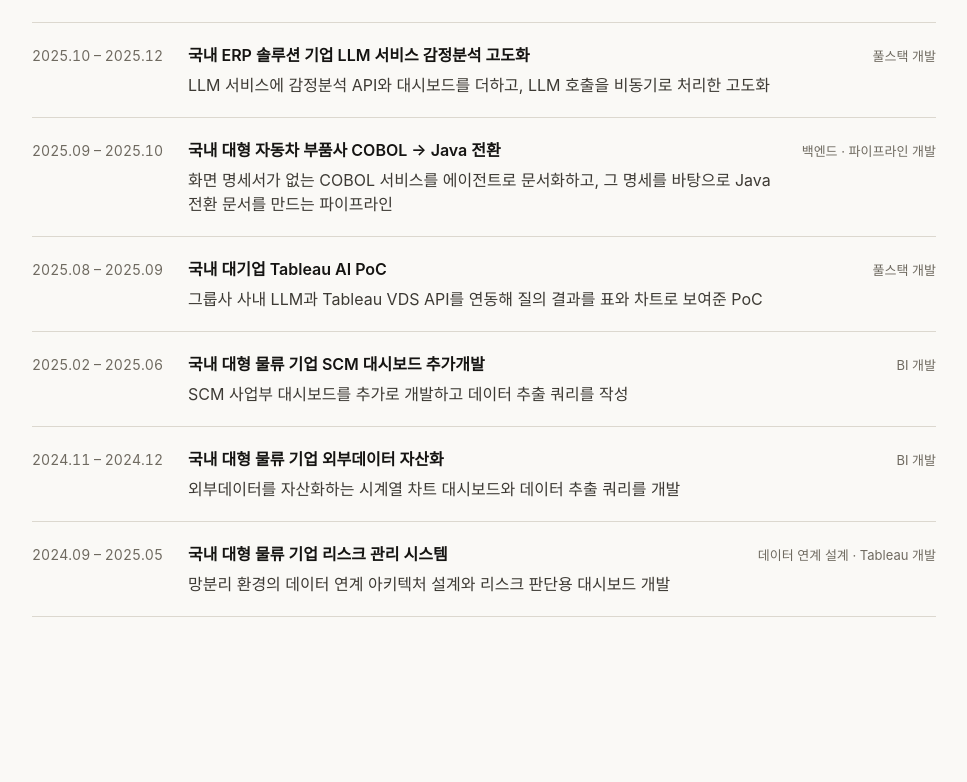
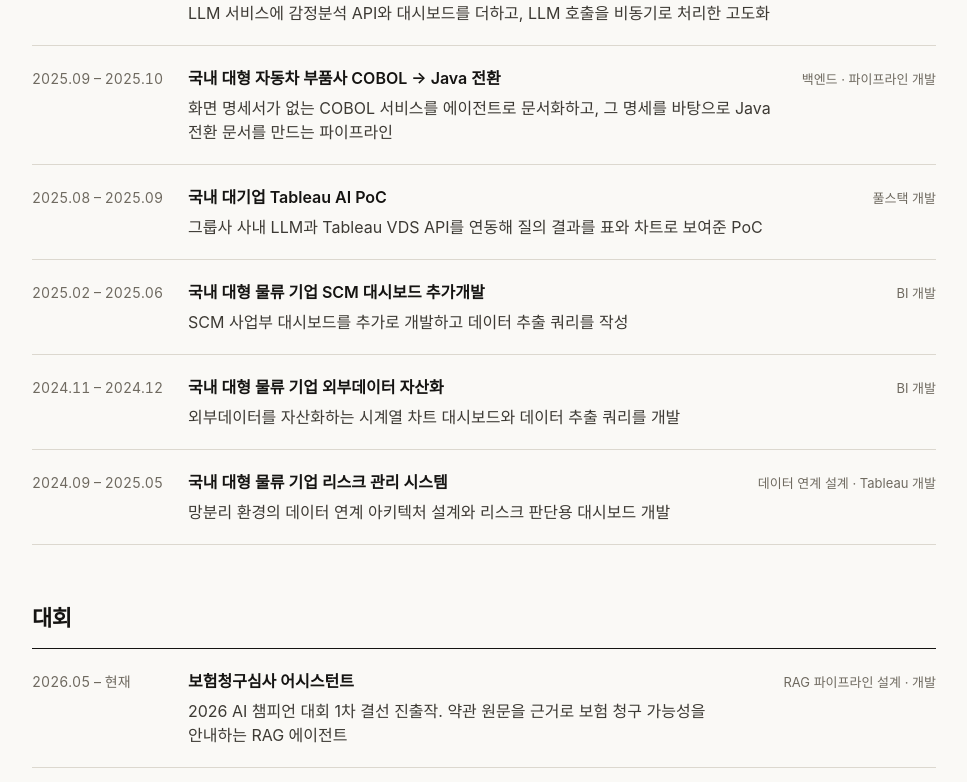
Before and after one commit to HoyoungParkme/my_blog, a React (Vite) app: page /projects in a window 1280 px wide. Shown: the part 888-1670 px from the top of the page, without its empty margins (276-1243 px from the left). Before the commit the page ends 1601 px from the top, so only its background shows below. Built offline with nearby package versions, Linux system fonts and the light colour scheme; a web font is replaced by a local one.

Commit message:
feat: 대회 출품작을 업무 프로젝트와 분리 + AI 챔피언 1차 결선 표기 바로잡기

```diff
--- a/src/content/profile.ts
+++ b/src/content/profile.ts
@@ -15,6 +15,8 @@ export interface HistoryEntry {
   term: string;
   name: string;
   detail?: string;
+  /** 사이트 안 상세 페이지 주소. 있으면 이름이 링크가 된다. (예: 대회 출품작 상세) */
+  href?: string;
 }
 
 export const profile = {
@@ -65,11 +67,16 @@ export const certifications: HistoryEntry[] = [
 
 /**
  * 대회. term은 진출 결과가 발표된 달이다.
- * AI 챔피언: 본선 심사 통과 40팀 = 결선 진출(2026.08 발표). 부산 Big Data 활용 대회: 서류평가 통과 14팀 = 본선 진출(2026.09 발표).
+ * AI 챔피언: 본선 심사 통과 = 1차 결선 진출 40팀(일반 20 / 국내 AI 20, 2026.08.21 공식 공지). 국내 AI 트랙 지원 122팀. 부산 Big Data 활용 대회: 서류평가 통과 14팀 = 본선 진출(2026.09 발표).
  */
 export const competitions: HistoryEntry[] = [
   { term: "2026.09", name: "2026년 Big Data 활용 대회 본선 진출", detail: "부산 빅데이터혁신센터" },
-  { term: "2026.08", name: "2026 AI 챔피언 대회 결선 진출", detail: "과학기술정보통신부" },
+  {
+    term: "2026.08",
+    name: "2026 AI 챔피언 대회 1차 결선 진출",
+    detail: "과학기술정보통신부",
+    href: "/projects/insurance-claim-assistant",
+  },
 ];
 
 export const education: HistoryEntry[] = [
--- a/src/content/projects.ts
+++ b/src/content/projects.ts
@@ -33,6 +33,8 @@ export interface Project {
   year: string;
   /** 소속. 상세 사이드바의 "소속" 행에 표시된다. */
   org: string;
+  /** 대회 출품작이면 "contest". 없으면 업무 프로젝트다. Projects 화면에서 묶음을 나누고, About 첫 화면 목록에서는 뺀다. */
+  kind?: "contest";
   /** `YYYY.MM – YYYY.MM` 형식. 진행 중이면 `YYYY.MM – 현재`, 투입 전이면 `YYYY.MM 투입 예정`. */
   period: string;
   /** 카드와 사이드바에 쓰이는 짧은 역할 표기 */
@@ -87,14 +89,15 @@ export const projects: Project[] = [
     title: "보험청구심사 어시스턴트",
     year: "2026",
     org: "디포커스 AI 팀",
+    kind: "contest",
     period: "2026.05 – 현재",
     roleShort: "RAG 파이프라인 설계 · 개발",
     tags: ["Upstage Document Parse", "Solar", "GraphRAG", "Neo4j", "FastAPI"],
-    summary: "2026 AI 챔피언 대회 결선 진출작. 약관 원문을 근거로 보험 청구 가능성을 안내하는 RAG 에이전트",
+    summary: "2026 AI 챔피언 대회 1차 결선 진출작. 약관 원문을 근거로 보험 청구 가능성을 안내하는 RAG 에이전트",
     problem:
       "보험 약관은 길고 어려워 내 사고가 보장되는지 스스로 판단하기 어렵습니다. 보험사 상담에는 보험사 입장이 섞일 수 있고, 일반 AI 챗봇은 근거 없이 된다·안 된다를 단정할 위험이 있습니다.",
     role:
-      "팀에서 약관 문서를 추출해 GraphRAG로 구성하고 챗봇에 연동하는 파이프라인을 설계하고 개발했습니다(프론트엔드와 시나리오는 팀원 담당). 국내 AI 트랙 규정에 맞춰 문서 추출과 추론은 Upstage(Document Parse·Solar)로 구성했습니다.",
+      "3명 팀에서 개발을 맡아, 약관 문서를 추출해 GraphRAG로 구성하고 챗봇에 연동하는 파이프라인을 설계하고 개발했습니다. 화면, LangGraph 대화 흐름, 사용자 서류 추출(Upstage IE), Azure 배포까지 직접 구현했고, 기획과 시나리오는 팀원이 맡았습니다. 국내 AI 트랙 규정에 맞춰 문서 추출과 추론은 Upstage(Document Parse·Solar)로 구성했습니다.",
     highlights: [
       {
         title: "약관을 구조째 추출한다",
@@ -114,7 +117,7 @@ export const projects: Project[] = [
       },
     ],
     result:
-      "2026 AI 챔피언 대회에 국내 AI 트랙으로 출전해, 본선 심사를 통과한 40개 팀에 들어 결선에 진출했습니다. 가장 크게 배운 것은 개발의 기준을 사용자에게 두는 일입니다. 정보를 자세히 많이 받아 매핑할수록 답은 정확해지지만, 사용자에게는 그 질문들이 과합니다. 그래서 질문이 길어지면 그때까지 받은 정보로 부분 판단을 내리게 하는 식으로, 정확도와 사용자 부담 사이의 중간을 찾았습니다.",
+      "2026 AI 챔피언 대회 국내 AI 트랙에 출전해, 지원한 122개 팀 중 1차 결선에 오른 20개 팀에 들었습니다. 가장 크게 배운 것은 개발의 기준을 사용자에게 두는 일입니다. 정보를 자세히 많이 받아 매핑할수록 답은 정확해지지만, 사용자에게는 그 질문들이 과합니다. 그래서 질문이 길어지면 그때까지 받은 정보로 부분 판단을 내리게 하는 식으로, 정확도와 사용자 부담 사이의 중간을 찾았습니다.",
     flow: insuranceClaimFlow,
     links: { github: "https://github.com/yonghyun-dev/Insurance-Helper" },
   },
@@ -266,15 +269,22 @@ export function findProject(slug: string): Project | undefined {
   return projects.find((project) => project.slug === slug);
 }
 
+/** 업무 프로젝트(대회 출품작 제외). 배열 순서(최신순)를 따른다. */
+export const workProjects = projects.filter((project) => project.kind !== "contest");
+
+/** 대회 출품작. 배열 순서(최신순)를 따른다. */
+export const contestProjects = projects.filter((project) => project.kind === "contest");
+
 /**
  * 상세 페이지의 이전/다음 프로젝트를 찾는다.
- * 배열 순서(최신순)를 그대로 따르며, 양 끝에서는 해당 방향이 undefined다.
+ * Projects 화면에 보이는 순서(업무 프로젝트 → 대회)를 따르며, 양 끝에서는 해당 방향이 undefined다.
  */
 export function findProjectNeighbors(slug: string): {
   prev?: Project;
   next?: Project;
 } {
-  const index = projects.findIndex((project) => project.slug === slug);
+  const listed = [...workProjects, ...contestProjects];
+  const index = listed.findIndex((project) => project.slug === slug);
   if (index === -1) return {};
-  return { prev: projects[index - 1], next: projects[index + 1] };
+  return { prev: listed[index - 1], next: listed[index + 1] };
 }
--- a/src/pages/About.tsx
+++ b/src/pages/About.tsx
@@ -24,14 +24,14 @@ import {
   profile,
   type HistoryEntry,
 } from "@/content/profile";
-import { projects, type Project } from "@/content/projects";
+import { projects, workProjects, type Project } from "@/content/projects";
 
-/** About에 노출할 프로젝트 개수. 넘치면 "전체 보기"로 넘긴다. */
+/** About에 노출할 업무 프로젝트 개수. 넘치면 "전체 보기"로 넘긴다. 대회 출품작은 대회 섹션에서 링크로 연결한다. */
 const SHOWN_COUNT = 3;
 
 export default function About() {
   usePageTitle();
-  const shown = projects.slice(0, SHOWN_COUNT);
+  const shown = workProjects.slice(0, SHOWN_COUNT);
 
   return (
     <section className="mx-auto max-w-about px-5 pb-24 pt-12 dt:px-16 dt:pt-[88px]">
@@ -148,7 +148,16 @@ function HistoryList({ title, entries }: { title: string; entries: HistoryEntry[
                 {entry.term}
               </dt>
               <dd className="mb-4 dt:mb-0">
-                <div className="font-semibold">{entry.name}</div>
+                {entry.href ? (
+                  <Link
+                    href={entry.href}
+                    className="font-semibold underline decoration-rule underline-offset-4 hover:text-accent hover:decoration-accent"
+                  >
+                    {entry.name}
+                  </Link>
+                ) : (
+                  <div className="font-semibold">{entry.name}</div>
+                )}
                 {entry.detail && <div className="mt-1 text-ink-muted">{entry.detail}</div>}
               </dd>
             </div>
--- a/src/pages/Projects.tsx
+++ b/src/pages/Projects.tsx
@@ -2,7 +2,7 @@
  * Projects 화면
  *
  * 파일 경로: src/pages/Projects.tsx
- * 목적: 전체 프로젝트를 최신순 목록으로 보여준다.
+ * 목적: 전체 프로젝트를 업무 프로젝트와 대회 출품작 두 묶음으로 나눠 최신순으로 보여준다.
  * 주요 의존성: src/content/projects.ts
  *
  * Troubleshooting 목록과 같은 행 구조를 쓴다(좌: 기간 / 중: 제목·요약 / 우: 역할).
@@ -11,12 +11,31 @@
 
 import { ListPageLayout } from "@/components/common/ListPageLayout";
 import { ProjectList } from "@/components/common/ProjectList";
-import { projects } from "@/content/projects";
+import { contestProjects, workProjects, type Project } from "@/content/projects";
 
 export default function Projects() {
   return (
     <ListPageLayout title="Projects">
-      <ProjectList projects={projects} className="flex flex-col border-t border-ink" />
+      <ProjectGroup title="프로젝트" projects={workProjects} />
+      <ProjectGroup title="대회" projects={contestProjects} className="mt-14" />
     </ListPageLayout>
   );
 }
+
+/** 묶음 하나. 제목은 About 섹션 제목과 같은 크기·밑줄을 쓴다. */
+function ProjectGroup({
+  title,
+  projects,
+  className = "",
+}: {
+  title: string;
+  projects: Project[];
+  className?: string;
+}) {
+  return (
+    <section className={className}>
+      <h2 className="border-b border-ink pb-3 text-[22px] font-bold tracking-tighter">{title}</h2>
+      <ProjectList projects={projects} className="flex flex-col" />
+    </section>
+  );
+}
```
